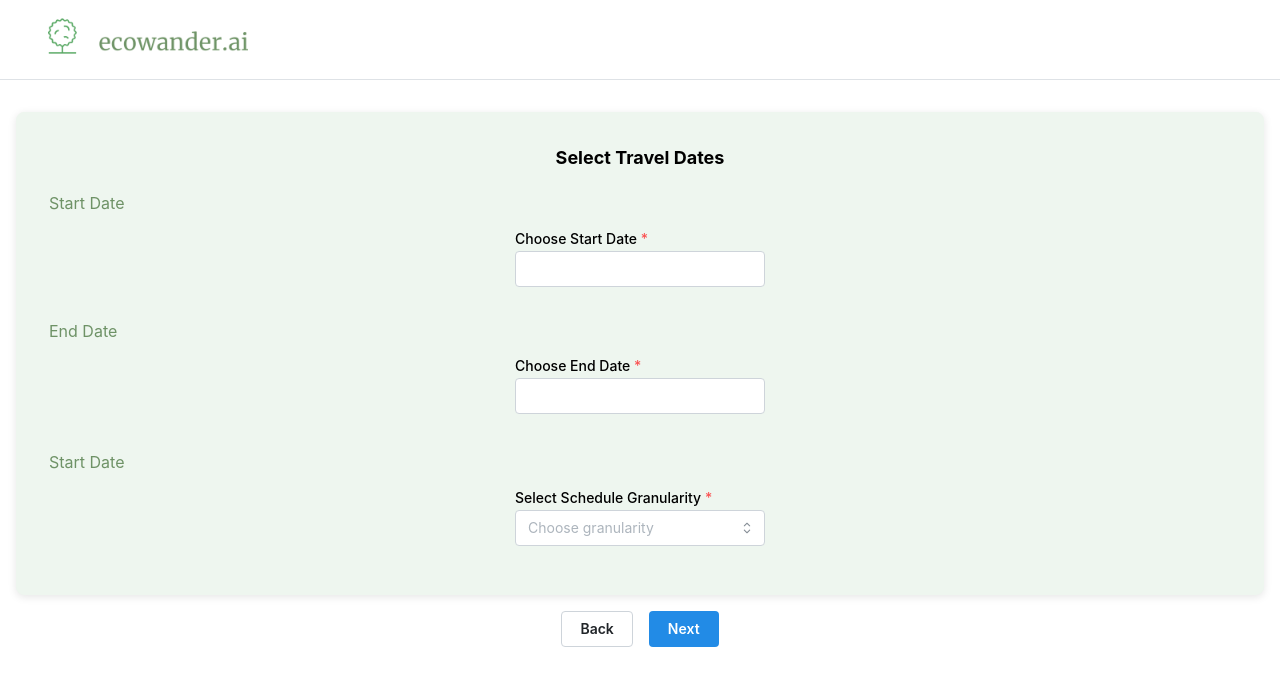
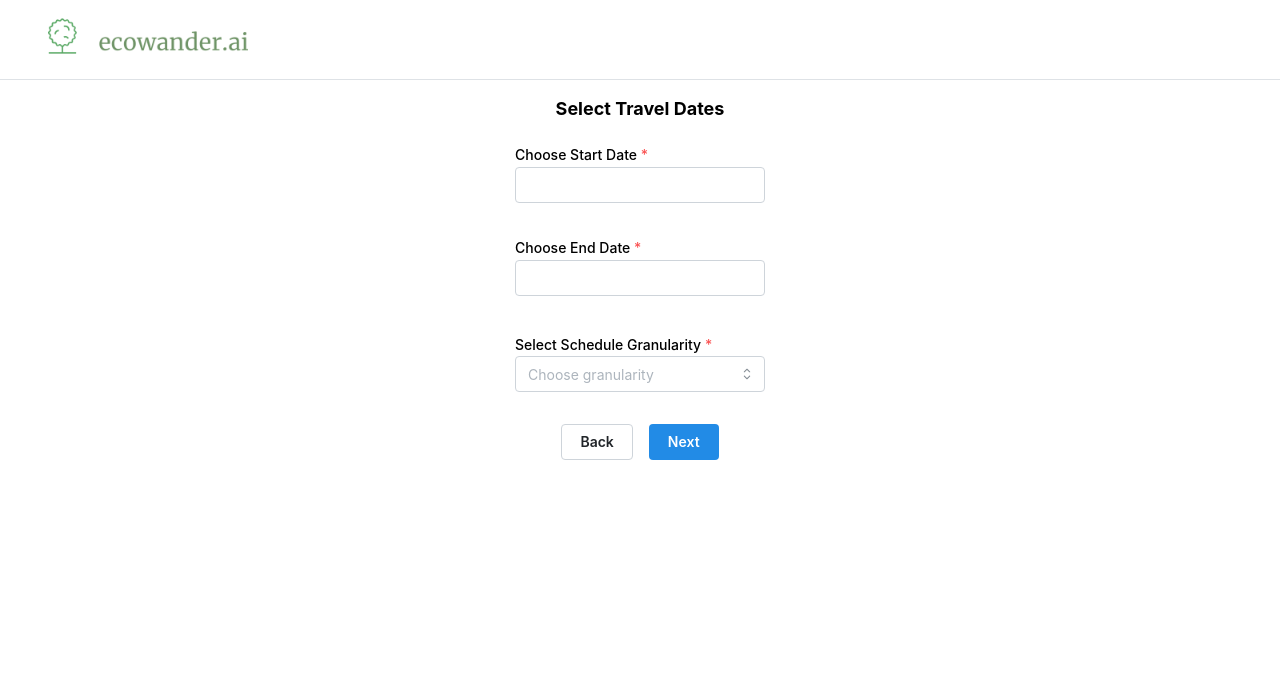
Before and after one commit to apramm/Ecowander.ai, a React (Vite) app in the folder Frontend/: page / in a window 1280 px wide. Both pictures are taken after a click on the button "Start!". Shown: the top 686 px of the page. Built offline with nearby package versions, Linux system fonts and the light colour scheme.

Commit message:
Fix container sizes

```diff
--- a/Frontend/src/pages/Page1.tsx
+++ b/Frontend/src/pages/Page1.tsx
@@ -1,4 +1,4 @@
-import { Box, Title, Text, Select } from '@mantine/core';
+import { Box, Title, Select, Container } from '@mantine/core';
 import { DateInput } from '@mantine/dates';
 import { FormData } from '../App';
 
@@ -39,25 +39,13 @@ const Page1: React.FC<DateSelectorProps> = ({ formData, setFormData }) => {
   };
 
   return (
-    <Box
-      mt="md"
-      p="xl"
-      style={{
-        border: '1px solid #eef6ef',
-        borderRadius: '8px',
-        backgroundColor: '#eef6ef',
-        boxShadow: '0 2px 8px rgba(0, 0, 0, 0.1)', // Soft shadow for depth
-      }}
-    >
+    <Container size="md">
       <Title order={4} mb="lg" style={{ textAlign: 'center' }}>
         Select Travel Dates
       </Title>
 
       <Box style={{ display: 'flex', flexDirection: 'column', gap: '1rem' }}>
         <Box>
-          <Text mb="xs" color="#6E9266">
-            Start Date
-          </Text>
           <DateInput
             required
             label="Choose Start Date"
@@ -69,9 +57,6 @@ const Page1: React.FC<DateSelectorProps> = ({ formData, setFormData }) => {
         </Box>
 
         <Box>
-          <Text mb="xs" color="#6E9266">
-            End Date
-          </Text>
           <DateInput
             required
             label="Choose End Date"
@@ -83,9 +68,6 @@ const Page1: React.FC<DateSelectorProps> = ({ formData, setFormData }) => {
         </Box>
 
         <Box>
-          <Text mb="xs" color="#6E9266">
-            Start Date
-          </Text>
           <Select
             required
             label="Select Schedule Granularity"
@@ -98,7 +80,7 @@ const Page1: React.FC<DateSelectorProps> = ({ formData, setFormData }) => {
           />
         </Box>
       </Box>
-    </Box>
+    </Container>
   );
 };
 
--- a/Frontend/src/pages/Page2.tsx
+++ b/Frontend/src/pages/Page2.tsx
@@ -1,4 +1,4 @@
-import { Box, Title, Text, TextInput } from '@mantine/core';
+import { Title, TextInput, Container } from '@mantine/core';
 import { FormData } from '../App';
 
 interface Page2Props {
@@ -26,16 +26,7 @@ const Page2: React.FC<Page2Props> = ({ formData, setFormData }) => {
   };
 
   return (
-    <Box
-      mt="md"
-      p="xl"
-      style={{
-        border: '1px solid #eef6ef',
-        borderRadius: '8px',
-        backgroundColor: '#eef6ef',
-        boxShadow: '0 2px 8px rgba(0, 0, 0, 0.1)', // Soft shadow for depth
-      }}
-    >
+    <Container size="md">
       <Title
         order={4}
         mb="lg"
@@ -43,9 +34,6 @@ const Page2: React.FC<Page2Props> = ({ formData, setFormData }) => {
       >
         Logistics
       </Title>
-      <Text mb="xs" color="#6E9266">
-        Budget (in dollars)
-      </Text>
       <TextInput
         required
         label="Enter Budget"
@@ -56,12 +44,9 @@ const Page2: React.FC<Page2Props> = ({ formData, setFormData }) => {
         mb="md"
         style={{ width: '100%', maxWidth: '250px', margin: '0 auto' }} // Centered
       />
-      <Text mb="xs" color="#6E9266">
-        Number of People
-      </Text>
       <TextInput
         required
-        label="Party Size"
+        label="Number of People"
         type="number"
         placeholder="Enter number of people"
         value={formData.numberOfPeople.toString()} // Convert number to string for input
@@ -69,7 +54,7 @@ const Page2: React.FC<Page2Props> = ({ formData, setFormData }) => {
         mb="md"
         style={{ width: '100%', maxWidth: '250px', margin: '0 auto' }} // Centered
       />
-    </Box>
+    </Container>
   );
 };
 
--- a/Frontend/src/pages/Page3.tsx
+++ b/Frontend/src/pages/Page3.tsx
@@ -1,4 +1,11 @@
-import { Box, Title, Text, TextInput, Button, Stack } from '@mantine/core';
+import {
+  Title,
+  TextInput,
+  Button,
+  Stack,
+  Container,
+  Textarea,
+} from '@mantine/core';
 import { FormData } from '../App';
 import { useState } from 'react';
 
@@ -34,7 +41,9 @@ const Page3: React.FC<Page3Props> = ({ formData, setFormData }) => {
     }));
   };
 
-  const handleCommentsChange = (event: React.ChangeEvent<HTMLInputElement>) => {
+  const handleCommentsChange = (
+    event: React.ChangeEvent<HTMLTextAreaElement>
+  ) => {
     const value = event.currentTarget.value;
     setFormData(prevFormData => ({
       ...prevFormData,
@@ -43,16 +52,7 @@ const Page3: React.FC<Page3Props> = ({ formData, setFormData }) => {
   };
 
   return (
-    <Box
-      mt="md"
-      p="xl"
-      style={{
-        border: '1px solid #eef6ef',
-        borderRadius: '8px',
-        backgroundColor: '#eef6ef',
-        boxShadow: '0 2px 8px rgba(0, 0, 0, 0.1)', // Soft shadow for depth
-      }}
-    >
+    <Container size="md">
       <Title
         order={4}
         mb="lg"
@@ -62,9 +62,6 @@ const Page3: React.FC<Page3Props> = ({ formData, setFormData }) => {
       </Title>
 
       <Stack>
-        <Text mb="xs" c="#6E9266">
-          Must-See Locations
-        </Text>
         <TextInput
           placeholder="Enter a must-see location"
           value={location}
@@ -79,9 +76,6 @@ const Page3: React.FC<Page3Props> = ({ formData, setFormData }) => {
           Add Location
         </Button>
 
-        <Text mb="xs" c="#6E9266">
-          Current Locations:
-        </Text>
         <ul style={{ listStyleType: 'none', padding: 0 }}>
           {locations.map((loc, index) => (
             <li
@@ -105,17 +99,15 @@ const Page3: React.FC<Page3Props> = ({ formData, setFormData }) => {
           ))}
         </ul>
 
-        <Text mb="xs" c="#6E9266">
-          Additional Comments
-        </Text>
-        <TextInput
+        <Textarea
           placeholder="Enter any additional comments"
           value={formData.additionalInfo || ''} // Ensure value is defined
           onChange={handleCommentsChange} // Use the updated handler
           style={{ width: '100%', maxWidth: '250px', margin: '0 auto' }} // Centered
+          rows={5}
         />
       </Stack>
-    </Box>
+    </Container>
   );
 };
 
--- a/Frontend/src/pages/ResponsePage.tsx
+++ b/Frontend/src/pages/ResponsePage.tsx
@@ -1,5 +1,5 @@
 import ReactMarkdown from 'react-markdown';
-import { Skeleton } from '@mantine/core';
+import { Container, Skeleton } from '@mantine/core';
 import { TypeAnimation } from 'react-type-animation';
 
 interface ResponsePageProps {
@@ -8,7 +8,7 @@ interface ResponsePageProps {
 
 export const ResponsePage: React.FC<ResponsePageProps> = ({ llmResponse }) => {
   return (
-    <>
+    <Container size="md">
       {llmResponse ? (
         <MarkdownRenderer markdownString={llmResponse}></MarkdownRenderer>
       ) : (
@@ -40,7 +40,7 @@ export const ResponsePage: React.FC<ResponsePageProps> = ({ llmResponse }) => {
           <Skeleton height={50} mt={20} radius="xl" />
         </>
       )}
-    </>
+    </Container>
   );
 };
 
```
